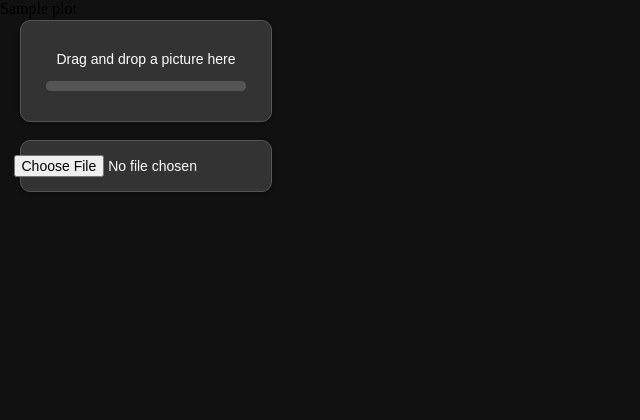
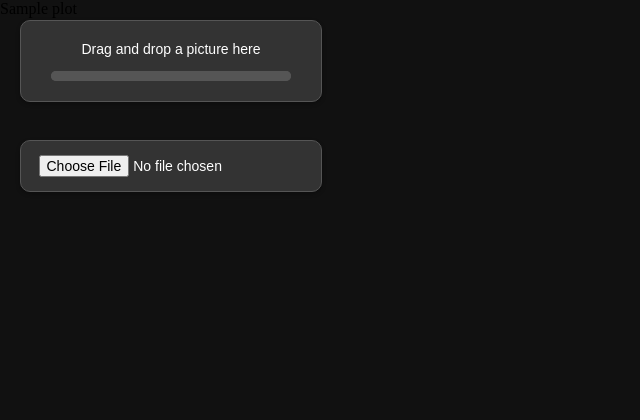
Before and after one commit to basti00/image_space, a Flask app: template templates/index.html in a window 1280 px wide. Shown: the top 420 px of the page, without its empty margins (0-640 px from the left). Run offline with Flask 3, Linux system fonts and the light colour scheme; the template is opened without the code that fills it: most values are stand-ins (such as "Sample title", 1, 10 or a date in 2020); some libraries are stand-ins or nearby versions.

Commit message:
tweak style

```diff
--- a/templates/index.html
+++ b/templates/index.html
@@ -1,7 +1,7 @@
 <!DOCTYPE html>
 <html>
 <head>
-    <meta name="viewport" content="width=device-width, initial-scale=0.5" />
+    <meta name="viewport" content="width=device-width, initial-scale=0.6" />
     <title>3D Image Space</title>
     <script src="https://cdn.plot.ly/plotly-latest.min.js"></script>
     <style>
@@ -43,8 +43,8 @@
             position: absolute;
             top: 20px;
             left: 20px;
-            width: 250px;
-            height: 100px;
+            width: 300px;
+            height: 80px;
             border-radius: 10px;
             background-color: #333; /* Dark background color */
             border: 1px solid #555; /* Border color */
@@ -56,14 +56,14 @@
 
         #upload-field p {
             text-align: center;
-            margin-top: 30px;
+            margin-top: 20px;
         }
 
         #upload-form {
             position: absolute;
             top: 140px;
             left: 20px;
-            width: 250px;
+            width: 300px;
             height: 50px;
             border-radius: 10px;
             background-color: #333; /* Dark background color */
```
